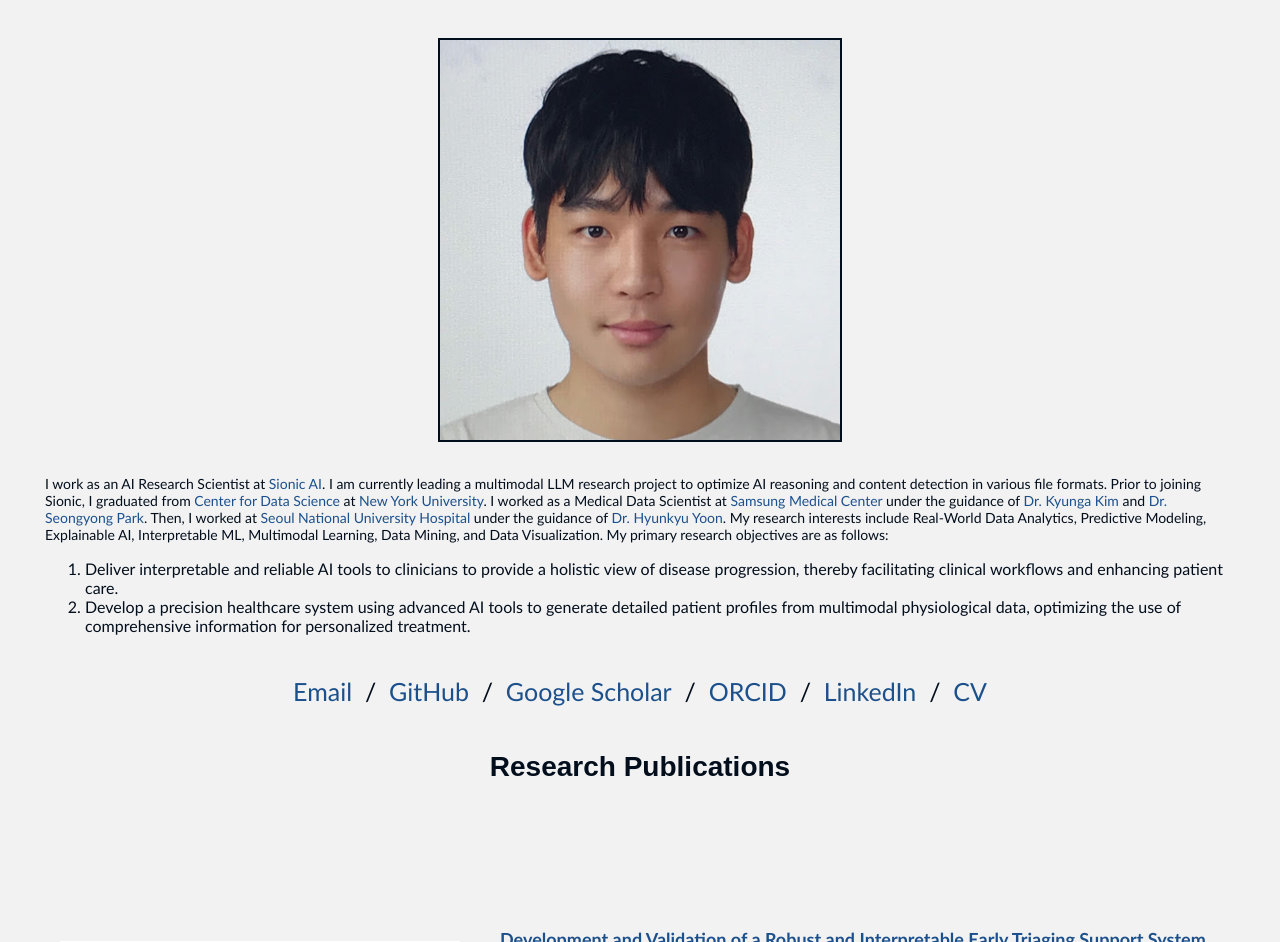
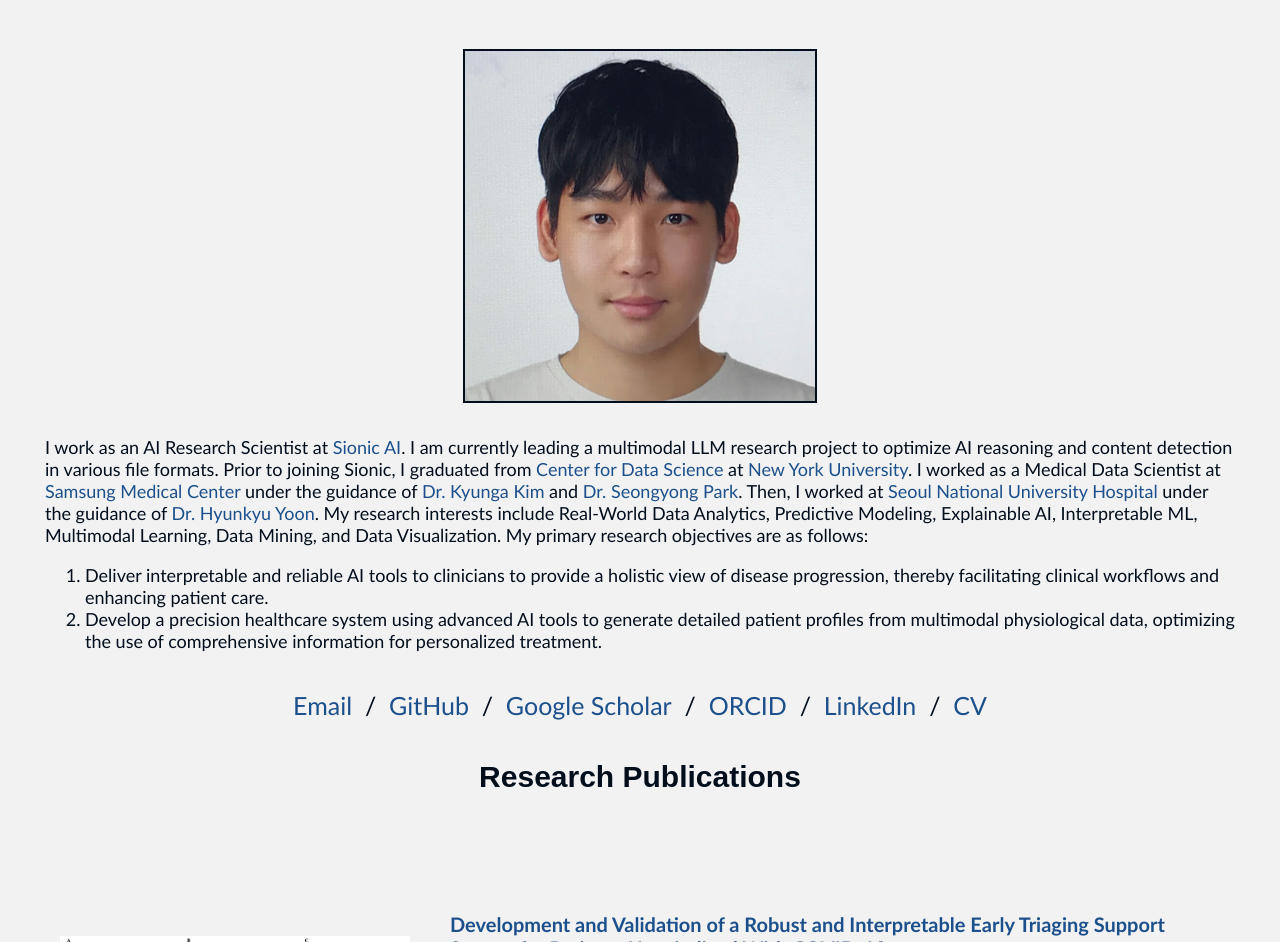
Before and after one commit to Baeksw98/baeksw98, a plain HTML site: page index.html in a window 1280 px wide. Shown: the part 145-1087 px from the top of the page. Drawn offline with Linux system fonts and the light colour scheme.

Commit message:
uPDATE TO FONTS

```diff
--- a/index.html
+++ b/index.html
@@ -32,20 +32,20 @@
     margin: 0 auto;
   }
   td {
-    padding: 20px;
+    padding: 15px;
     vertical-align: middle;
   }
   img {
-    width: 400px;
-    height: 400px;
+    width: 350px;
+    height: 350px;
     object-fit: contain;
   }
   .papertitle {
-    font-size: 18px;
+    font-size: 20px;
     font-weight: bold;
   }
   .heading {
-    font-size: 28px; /* Increased section title size */
+    font-size: 30px; /* Increased section title size */
     font-weight: bold; /* Bold font for section titles */
     text-align: center; /* Center-align section titles */
     padding-bottom: 10px;
@@ -83,10 +83,17 @@
     margin: 5px 0;
   }
   .intro-text {
-    font-size: 16px;
+    font-size: 18px;
     text-align: left;
     padding: 0 5px;
     margin-bottom: 0;
+  }
+  .intro-text p,
+  .intro-text a,
+  .intro-text ol,
+  .intro-text ul,
+  .intro-text li {
+    font-size: 18px; /* Set font size to 18px */
   }
   /* Profile photo specific styling */
   .profile-photo {
@@ -109,8 +116,8 @@
       box-sizing: border-box;
     }
     img {
-      width: 300px;
-      height: 300px;
+      width: 200px;
+      height: 200px;
       margin: 0 auto;
       display: block;
     }
@@ -146,7 +153,7 @@
     <table style="width:100%;border:0px;border-spacing:0px;border-collapse:separate;">
       <tr class="profile-section">
         <td style="padding:2.5%;text-align:left;width:100%;">
-          <p style="margin-bottom: 5px; font-size: 40px; text-align: center;">
+          <p style="margin-bottom: 5px; font-size: 45px; text-align: center; font-weight: bold;">
             Sangwon Baek
           </p>
         </td>
```
